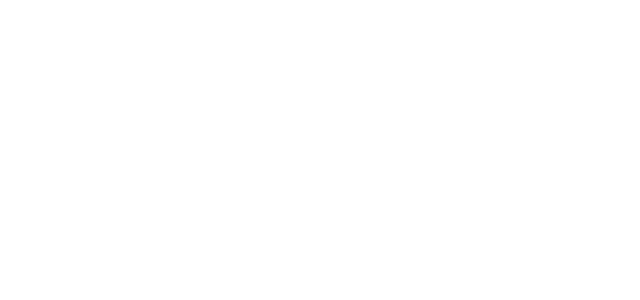
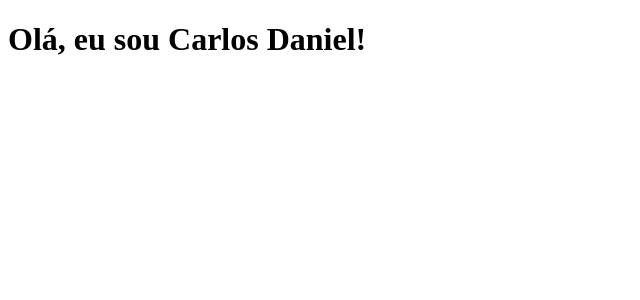
Before and after one commit to CarlosDanielDev/carlosdaniel.dev, a React (Vite) app: page / in a window 1280 px wide. Shown: the top 300 px of the page, without its empty margins (0-640 px from the left). Built offline with nearby package versions, Linux system fonts and the light colour scheme.

Commit message:
feat: create first page

```diff
--- a/index.html
+++ b/index.html
@@ -4,7 +4,7 @@
 		<meta charset="UTF-8" />
 		<link rel="icon" type="image/svg+xml" href="/src/favicon.svg" />
 		<meta name="viewport" content="width=device-width, initial-scale=1.0" />
-    <title>Vite App</title>
+		<title>Carlos Daniel Dev</title>
 	</head>
 	<body>
 		<div id="root"></div>
--- a/src/App.tsx
+++ b/src/App.tsx
@@ -3,5 +3,5 @@ import React from 'react';
 interface AppProps {}
 
 export const App: React.FC<AppProps> = () => {
-  return <div />;
+  return <h1>Olá, eu sou Carlos Daniel!</h1>
 };
```
Lines whose indentation alone changed are shown as unchanged.
